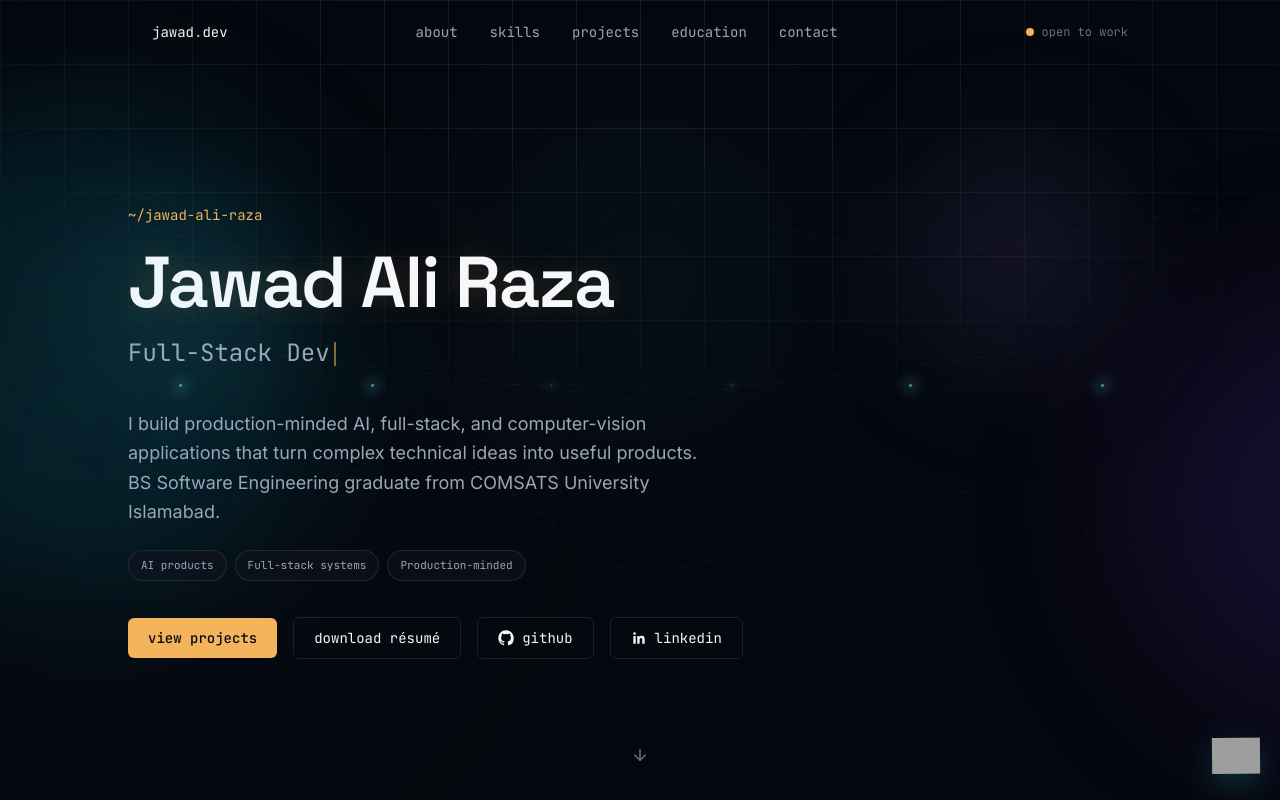
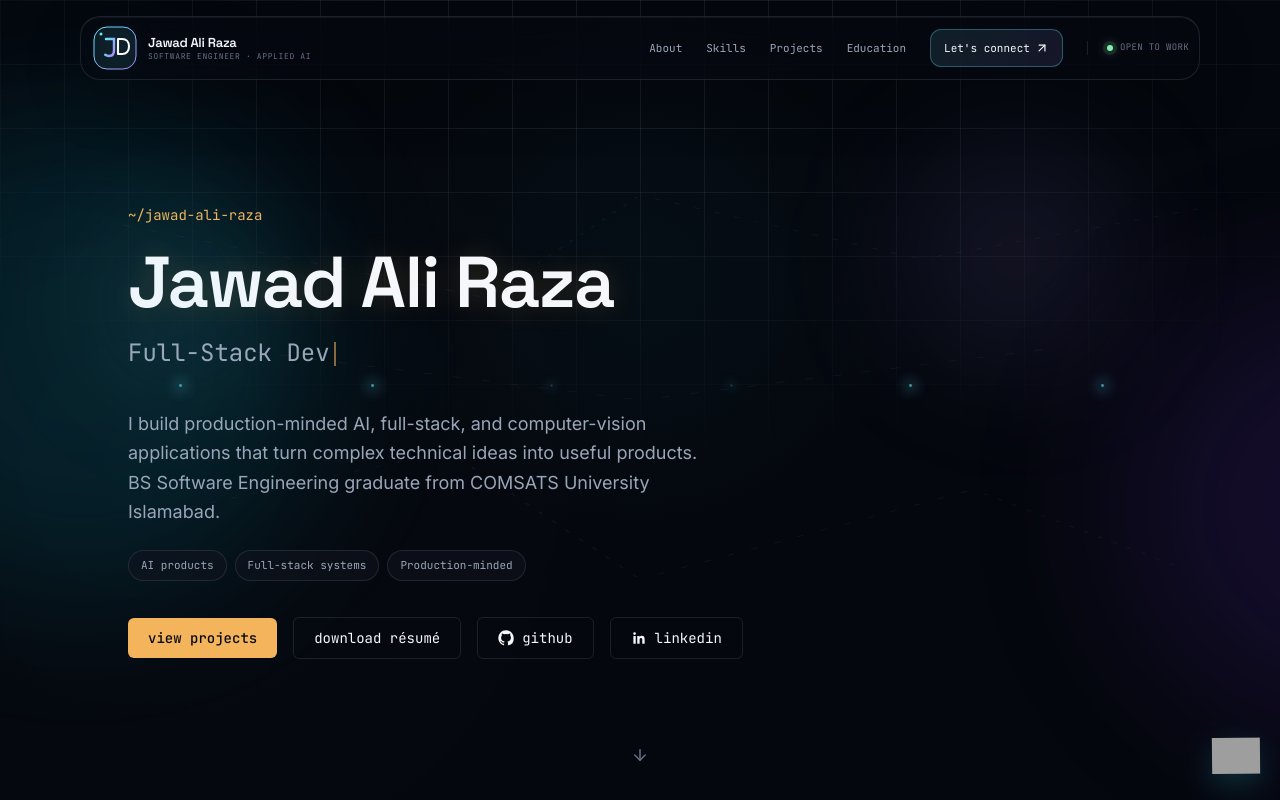
Before and after one commit to LostxSoul01/Jawad_Portfolio, a Next.js app: page / in a window 1280 px wide. Shown: the top 800 px of the page. Built offline with nearby package versions, Linux system fonts and the light colour scheme; grey boxes are pictures that could not be loaded.

Commit message:
feat: redesign navigation with jd monogram

```diff
--- a/src/app/globals.css
+++ b/src/app/globals.css
@@ -388,3 +388,70 @@ body::after {
 .about-closing-card p { color:#cbd5e1; font-family:var(--font-display); font-size:1.05rem; }
 .about-closing-card a { display:inline-flex; align-items:center; gap:0.35rem; color:#67e8f9; font-family:var(--font-mono); font-size:0.7rem; text-transform:uppercase; letter-spacing:0.12em; white-space:nowrap; }
 @media (max-width: 760px) { .about-intro-grid, .about-principles-grid { grid-template-columns:1fr; } .about-principles-grid { margin-top:1.5rem; } .about-closing-card { align-items:flex-start; flex-direction:column; } }
+
+
+/* Professional portfolio header */
+.site-header {
+  position: fixed;
+  z-index: 50;
+  top: 0;
+  right: 0;
+  left: 0;
+  padding: 16px 20px;
+  transition: padding 300ms ease;
+}
+
+.site-header--scrolled { padding-top: 10px; padding-bottom: 10px; }
+.site-nav {
+  display: flex;
+  align-items: center;
+  gap: 24px;
+  width: min(1120px, 100%);
+  min-height: 64px;
+  margin: 0 auto;
+  padding: 8px 10px 8px 12px;
+  border: 1px solid rgba(148, 163, 184, 0.16);
+  border-radius: 20px;
+  background: rgba(7, 9, 16, 0.58);
+  box-shadow: 0 18px 60px rgba(0, 0, 0, 0.2), inset 0 1px rgba(255,255,255,0.05);
+  backdrop-filter: blur(20px) saturate(130%);
+  transition: background 300ms ease, border-color 300ms ease, box-shadow 300ms ease;
+}
+.site-header--scrolled .site-nav { background: rgba(7, 9, 16, 0.86); border-color: rgba(103, 232, 249, 0.2); box-shadow: 0 18px 70px rgba(0,0,0,0.34), inset 0 1px rgba(255,255,255,0.06); }
+.brand-mark { display: inline-flex; align-items: center; gap: 11px; min-width: max-content; color: var(--color-text-primary); text-decoration: none; }
+.jd-mark { display: inline-flex; width: 44px; height: 44px; filter: drop-shadow(0 0 12px rgba(103,232,249,0.16)); transition: transform 220ms ease, filter 220ms ease; }
+.jd-mark svg { width: 100%; height: 100%; }
+.brand-mark:hover .jd-mark { transform: rotate(-4deg) translateY(-1px); filter: drop-shadow(0 0 18px rgba(103,232,249,0.35)); }
+.brand-copy { display: grid; gap: 3px; line-height: 1; }
+.brand-copy strong { font-family: var(--font-display); font-size: 13px; font-weight: 600; letter-spacing: -0.02em; }
+.brand-copy small { color: var(--color-text-faint); font-family: var(--font-mono); font-size: 8px; letter-spacing: 0.08em; text-transform: uppercase; }
+.desktop-nav { display: flex; align-items: center; justify-content: center; gap: 24px; margin-left: auto; font-family: var(--font-mono); font-size: 11px; }
+.desktop-nav > a:not(.nav-contact) { position: relative; color: var(--color-text-muted); text-decoration: none; transition: color 180ms ease; }
+.desktop-nav > a:not(.nav-contact)::after { position: absolute; right: 0; bottom: -7px; left: 0; height: 1px; background: linear-gradient(90deg, var(--color-cyan), var(--color-violet)); content: ""; transform: scaleX(0); transform-origin: center; transition: transform 180ms ease; }
+.desktop-nav > a:not(.nav-contact):hover { color: var(--color-text-primary); }
+.desktop-nav > a:not(.nav-contact):hover::after { transform: scaleX(1); }
+.nav-contact { display: inline-flex; align-items: center; gap: 5px; padding: 10px 13px; border: 1px solid rgba(103,232,249,0.3); border-radius: 11px; color: var(--color-text-primary); background: linear-gradient(135deg, rgba(103,232,249,0.11), rgba(167,139,250,0.11)); text-decoration: none; transition: border-color 180ms ease, background 180ms ease, transform 180ms ease; }
+.nav-contact:hover { border-color: rgba(103,232,249,0.62); background: linear-gradient(135deg, rgba(103,232,249,0.18), rgba(167,139,250,0.17)); transform: translateY(-1px); }
+.nav-status { display: inline-flex; align-items: center; gap: 7px; padding-left: 19px; border-left: 1px solid var(--color-hairline); color: var(--color-text-faint); font-family: var(--font-mono); font-size: 9px; letter-spacing: 0.04em; text-transform: uppercase; white-space: nowrap; }
+.nav-status__dot { display: inline-block; width: 6px; height: 6px; border-radius: 999px; background: #86efac; box-shadow: 0 0 0 4px rgba(134,239,172,0.1), 0 0 12px rgba(134,239,172,0.7); }
+.mobile-menu-button { display: none; width: 42px; height: 42px; margin-left: auto; border: 1px solid var(--color-hairline); border-radius: 12px; color: var(--color-text-primary); background: rgba(255,255,255,0.04); cursor: pointer; }
+.mobile-nav { display: none; }
+
+@media (max-width: 860px) {
+  .desktop-nav, .nav-status { display: none; }
+  .mobile-menu-button { display: inline-grid; place-items: center; }
+  .site-nav { min-height: 58px; }
+  .mobile-nav { display: grid; gap: 5px; width: min(1120px, 100%); margin: 8px auto 0; padding: 14px; border: 1px solid var(--color-hairline); border-radius: 18px; background: rgba(7,9,16,0.94); box-shadow: 0 22px 70px rgba(0,0,0,0.4); backdrop-filter: blur(20px); }
+  .mobile-nav a { display: flex; align-items: center; justify-content: space-between; padding: 14px 12px; border-radius: 10px; color: var(--color-text-muted); font-family: var(--font-mono); font-size: 12px; text-decoration: none; }
+  .mobile-nav a:hover { color: var(--color-text-primary); background: rgba(255,255,255,0.05); }
+  .mobile-nav .nav-contact { justify-content: center; margin-top: 8px; color: var(--color-text-primary); }
+  .mobile-nav__status { display: inline-flex; align-items: center; gap: 8px; padding: 15px 12px 3px; border-top: 1px solid var(--color-hairline); color: var(--color-text-faint); font-family: var(--font-mono); font-size: 10px; text-transform: uppercase; }
+}
+
+@media (max-width: 520px) {
+  .site-header { padding: 10px 12px; }
+  .site-nav { padding-left: 8px; border-radius: 16px; }
+  .brand-copy small { display: none; }
+  .brand-copy strong { font-size: 12px; }
+  .jd-mark { width: 40px; height: 40px; }
+}
--- a/src/components/Nav.tsx
+++ b/src/components/Nav.tsx
@@ -1,57 +1,65 @@
 "use client";
 
 import { useEffect, useState } from "react";
+import { Menu, X, ArrowUpRight } from "lucide-react";
 
 const links = [
-  { href: "#about", label: "about" },
-  { href: "#skills", label: "skills" },
-  { href: "#projects", label: "projects" },
-  { href: "#education", label: "education" },
-  { href: "#contact", label: "contact" },
+  { href: "#about", label: "About" },
+  { href: "#skills", label: "Skills" },
+  { href: "#projects", label: "Projects" },
+  { href: "#education", label: "Education" },
 ];
+
+function JDMark() {
+  return (
+    <span className="jd-mark" aria-hidden="true">
+      <svg viewBox="0 0 44 44" role="presentation">
+        <defs>
+          <linearGradient id="jd-gradient" x1="0" y1="0" x2="1" y2="1"><stop offset="0" stopColor="#67e8f9" /><stop offset="1" stopColor="#a78bfa" /></linearGradient>
+        </defs>
+        <rect x="1" y="1" width="42" height="42" rx="13" fill="rgba(103,232,249,0.08)" stroke="url(#jd-gradient)" />
+        <path d="M13 13h8v11.5c0 3.7-1.7 5.5-5 5.5-1.5 0-2.7-.4-3.8-1.2" fill="none" stroke="url(#jd-gradient)" strokeWidth="2.4" strokeLinecap="round" />
+        <path d="M25 13h4.2c4.1 0 6.8 2.8 6.8 7.5S33.3 28 29.2 28H25V13Z" fill="none" stroke="#f8fafc" strokeWidth="2.1" strokeLinejoin="round" />
+        <circle cx="8" cy="8" r="1.5" fill="#67e8f9" />
+      </svg>
+    </span>
+  );
+}
 
 export default function Nav() {
   const [scrolled, setScrolled] = useState(false);
+  const [menuOpen, setMenuOpen] = useState(false);
 
   useEffect(() => {
-    const onScroll = () => setScrolled(window.scrollY > 8);
+    const onScroll = () => setScrolled(window.scrollY > 12);
     onScroll();
     window.addEventListener("scroll", onScroll, { passive: true });
     return () => window.removeEventListener("scroll", onScroll);
   }, []);
 
+  useEffect(() => {
+    document.body.style.overflow = menuOpen ? "hidden" : "";
+    return () => { document.body.style.overflow = ""; };
+  }, [menuOpen]);
+
   return (
-    <header
-      className={`fixed top-0 inset-x-0 z-50 transition-colors duration-300 ${
-        scrolled ? "bg-void/85 backdrop-blur-md border-b border-hairline" : ""
-      }`}
-    >
-      <nav className="mx-auto max-w-5xl px-6 h-16 flex items-center justify-between">
-        <a
-          href="#top"
-          className="font-mono text-sm text-text-primary hover:text-signal transition-colors"
-        >
-          jawad<span className="text-signal">.</span>dev
+    <header className={`site-header ${scrolled ? "site-header--scrolled" : ""}`}>
+      <nav className="site-nav" aria-label="Primary navigation">
+        <a href="#top" className="brand-mark" onClick={() => setMenuOpen(false)} aria-label="Jawad Ali Raza home">
+          <JDMark />
+          <span className="brand-copy"><strong>Jawad Ali Raza</strong><small>software engineer · applied AI</small></span>
         </a>
 
-        <ul className="hidden sm:flex items-center gap-8 font-mono text-sm text-text-muted">
-          {links.map((l) => (
-            <li key={l.href}>
-              <a href={l.href} className="hover:text-text-primary transition-colors">
-                {l.label}
-              </a>
-            </li>
-          ))}
-        </ul>
+        <div className="desktop-nav">
+          {links.map((link) => <a key={link.href} href={link.href}>{link.label}</a>)}
+          <a href="#contact" className="nav-contact">Let&apos;s connect <ArrowUpRight size={14} /></a>
+        </div>
 
-        <div className="flex items-center gap-2 font-mono text-xs text-text-faint">
-          <span className="relative flex h-2 w-2">
-            <span className="animate-ping absolute inline-flex h-full w-full rounded-full bg-signal opacity-60" />
-            <span className="relative inline-flex rounded-full h-2 w-2 bg-signal" />
-          </span>
-          <span className="hidden sm:inline">open to work</span>
-        </div>
+        <div className="nav-status"><span className="nav-status__dot" /> <span>open to work</span></div>
+        <button type="button" className="mobile-menu-button" aria-label={menuOpen ? "Close navigation menu" : "Open navigation menu"} aria-expanded={menuOpen} onClick={() => setMenuOpen((open) => !open)}>{menuOpen ? <X size={20} /> : <Menu size={20} />}</button>
       </nav>
+
+      {menuOpen && <div className="mobile-nav" aria-label="Mobile navigation">{links.map((link) => <a key={link.href} href={link.href} onClick={() => setMenuOpen(false)}>{link.label}</a>)}<a href="#contact" onClick={() => setMenuOpen(false)} className="nav-contact">Let&apos;s connect <ArrowUpRight size={14} /></a><span className="mobile-nav__status"><span className="nav-status__dot" /> open to work</span></div>}
     </header>
   );
 }
```
